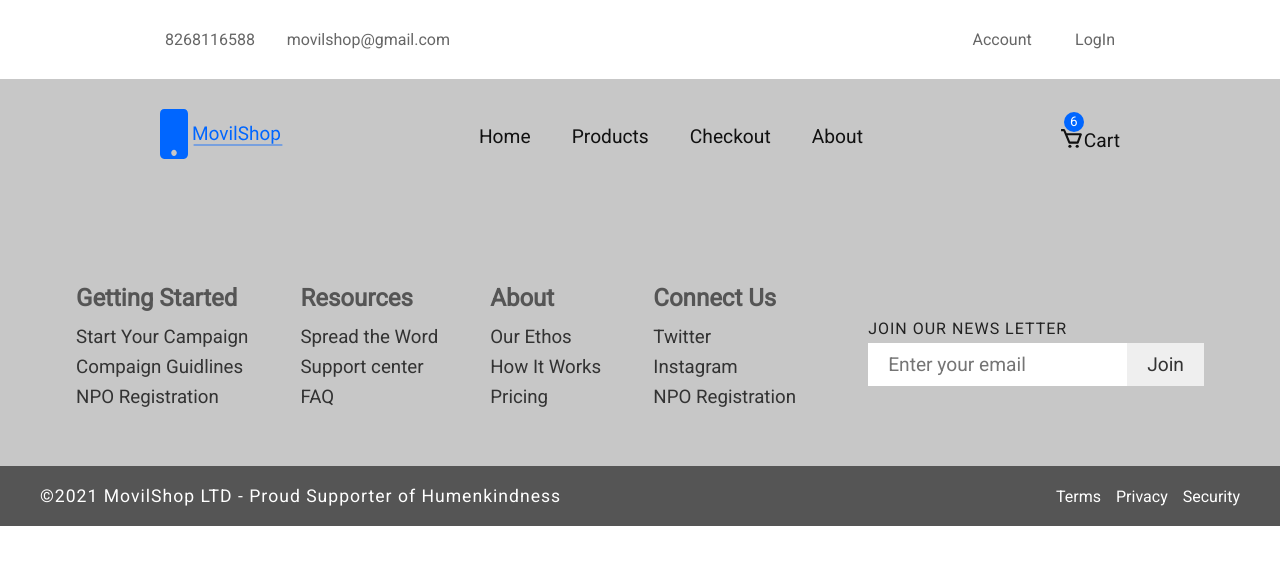
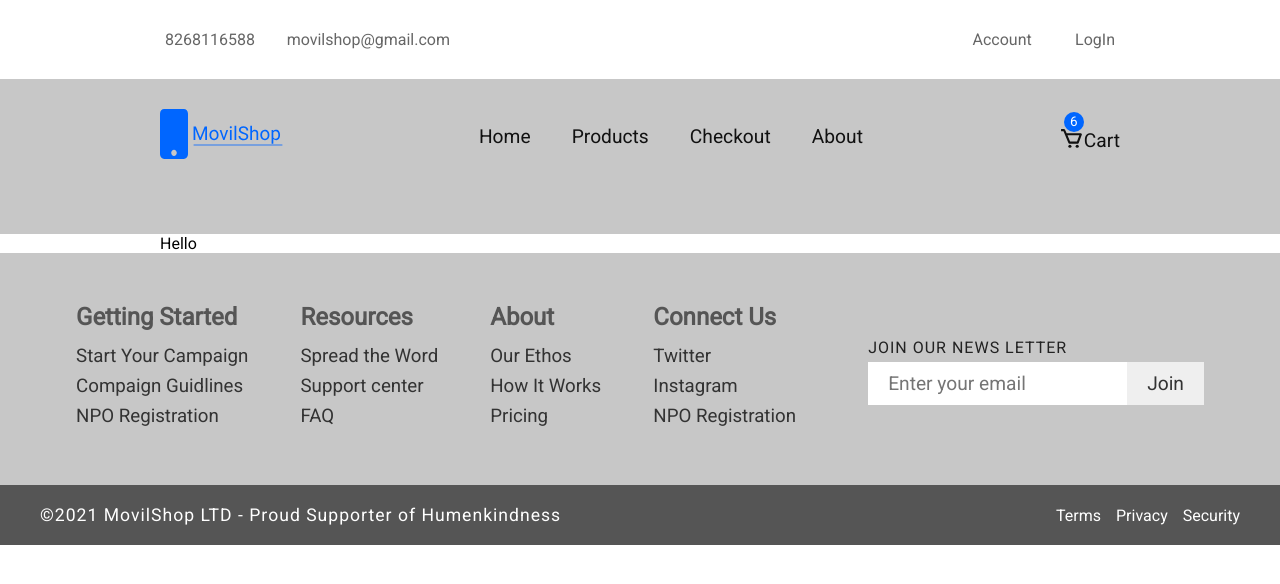
Before and after one commit to ddepu11/movil_shop_cient_side_react, a React (Create React App) app: page /account in a window 1280 px wide. Shown: the top 584 px of the page. Built offline with nearby package versions, Linux system fonts and the light colour scheme; no server answers.

Commit message:
cookies now working fine

```diff
--- a/src/App.js
+++ b/src/App.js
@@ -8,6 +8,7 @@ import {
   LogIn,
   Loading,
   SignUp,
+  Account,
 } from "./components";
 import styled from "styled-components";
 import { BrowserRouter as Router, Route, Switch } from "react-router-dom";
@@ -48,6 +49,9 @@ const App = () => {
             <Route exact path="/products">
               <Products />
             </Route>
+            <Route exact path="/account">
+              <Account />
+            </Route>
           </Switch>
           <Footer />
         </Router>
--- /dev/null
+++ b/src/components/Account.jsx
@@ -0,0 +1,15 @@
+import React from "react";
+import styled from "styled-components";
+import { useSelector } from "react-redux";
+
+const Account = () => {
+  const { userInfo } = useSelector((state) => state.user);
+
+  console.log(userInfo);
+
+  return <Wrapper className="w-960">Hello</Wrapper>;
+};
+
+const Wrapper = styled.main``;
+
+export default Account;
--- a/src/components/index.js
+++ b/src/components/index.js
@@ -10,6 +10,7 @@ import LogIn from "./LogIn";
 import Loading from "./Loading";
 import SignUp from "./SignUp";
 import Notification from "./Notification";
+import Account from "./Account";
 
 export {
   Navbar,
@@ -24,4 +25,5 @@ export {
   Loading,
   SignUp,
   Notification,
+  Account,
 };
```
